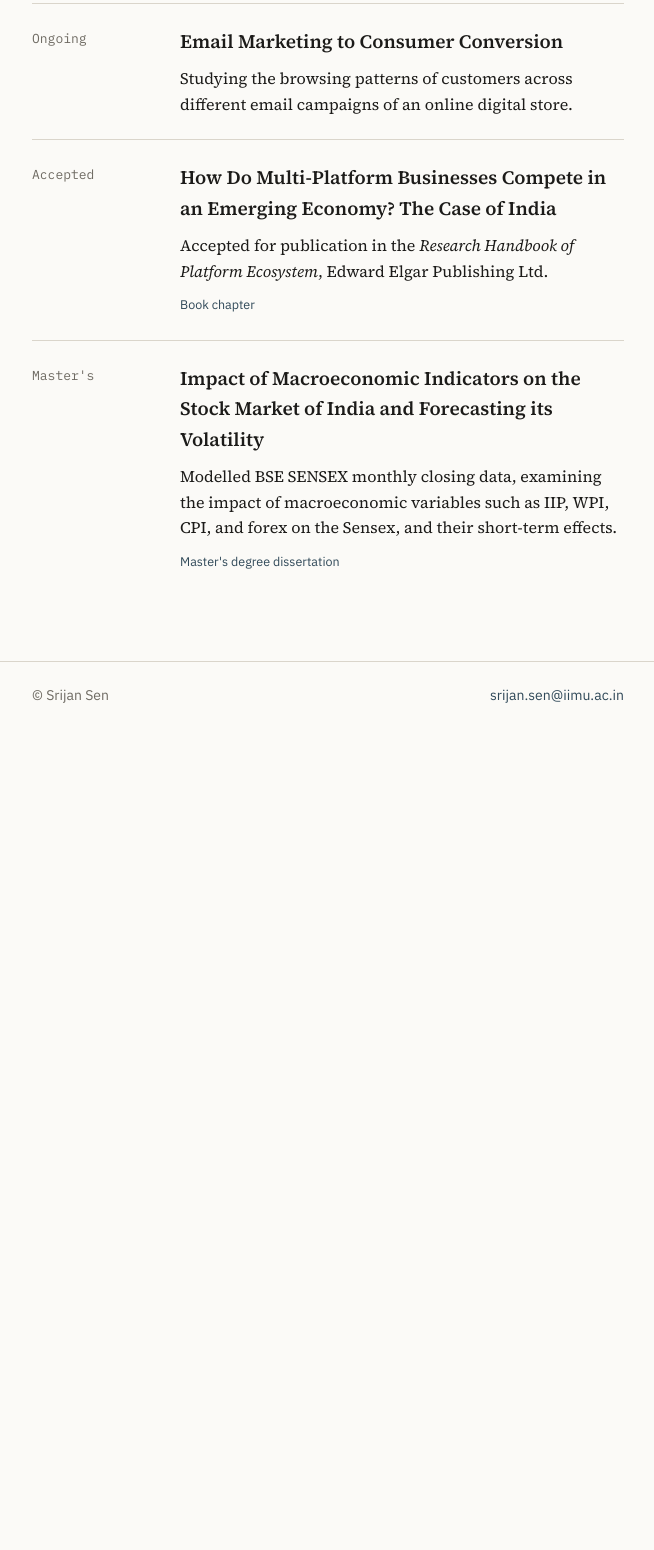
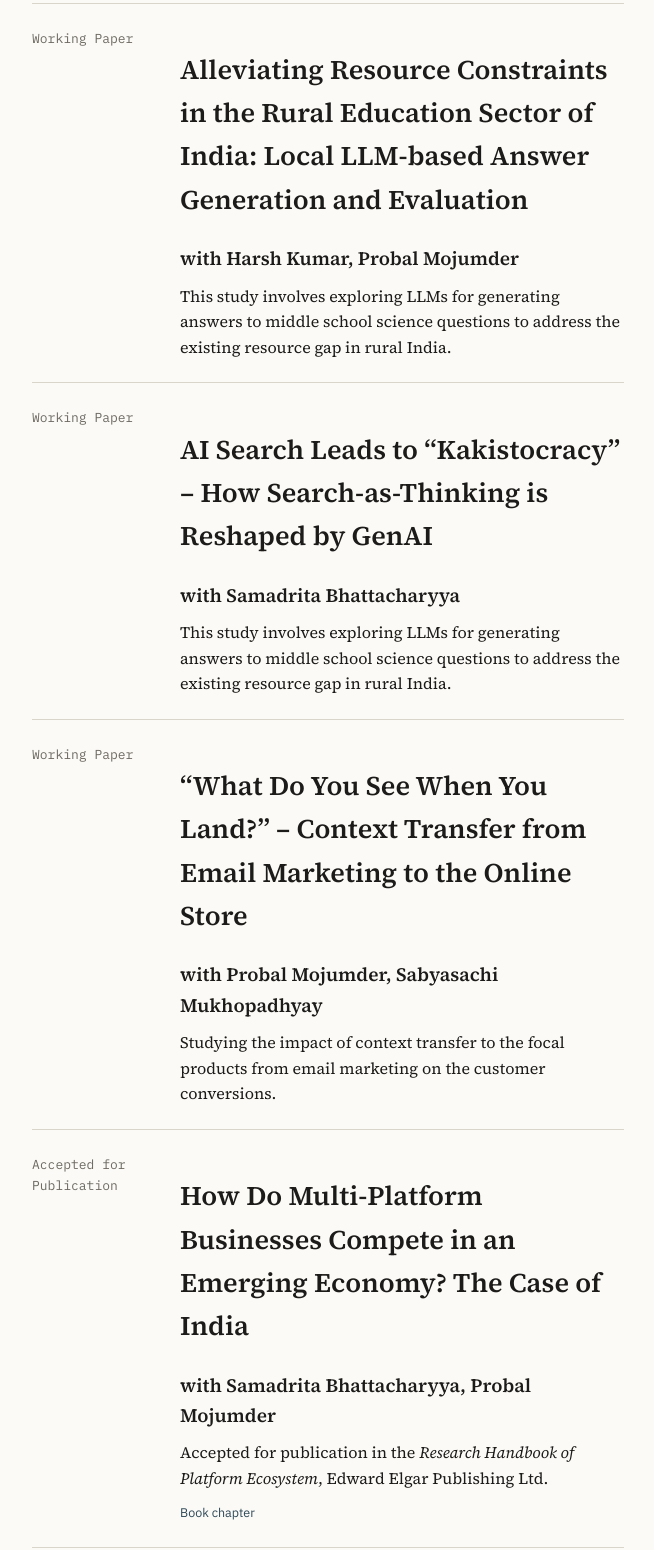
Before and after one commit to srijans1729/srijans1729.github.io, a plain HTML site: page research.html in a window 1280 px wide. Shown: the part 176-1726 px from the top of the page, without its empty margins (312-966 px from the left). Before the commit the page ends 922 px from the top, so only its background shows below. Drawn offline with Linux system fonts and the light colour scheme.

Commit message:
Update research project statuses and descriptions

```diff
--- a/research.html
+++ b/research.html
@@ -26,24 +26,44 @@
 
     <section>
       <div class="entry">
-        <div class="when">Ongoing</div>
+        <div class="when">Working Paper</div>
         <div class="what">
-          <h3>Email Marketing to Consumer Conversion</h3>
-          <p class="desc">Studying the browsing patterns of customers across different email campaigns of an online digital store.</p>
+          <h2>Alleviating Resource Constraints in the Rural Education Sector of India: Local LLM-based Answer Generation and Evaluation</h2>
+          <h3>with Harsh Kumar, Probal Mojumder</h3>
+          <p class="desc">This study involves exploring LLMs for generating answers to middle school science questions to address the existing resource gap in rural India.</p>
         </div>
       </div>
 
       <div class="entry">
-        <div class="when">Accepted</div>
+        <div class="when">Working Paper</div>
         <div class="what">
-          <h3>How Do Multi-Platform Businesses Compete in an Emerging Economy? The Case of India</h3>
+          <h2>AI Search Leads to “Kakistocracy” – How Search-as-Thinking is Reshaped by GenAI</h2>
+          <h3>with Samadrita Bhattacharyya</h3>
+          <p class="desc">This study involves exploring LLMs for generating answers to middle school science questions to address the existing resource gap in rural India.</p>
+        </div>
+      </div>
+
+      <div class="entry">
+        <div class="when">Working Paper</div>
+        <div class="what">
+          <h2>“What Do You See When You Land?” – Context Transfer from Email Marketing to the Online Store</h2>
+          <h3>with Probal Mojumder, Sabyasachi Mukhopadhyay</h3>
+          <p class="desc">Studying the impact of context transfer to the focal products from email marketing on the customer conversions.</p>
+        </div>
+      </div>
+
+      <div class="entry">
+        <div class="when">Accepted for Publication</div>
+        <div class="what">
+          <h2>How Do Multi-Platform Businesses Compete in an Emerging Economy? The Case of India</h2>
+          <h3>with Samadrita Bhattacharyya, Probal Mojumder</h3>
           <p class="desc">Accepted for publication in the <em>Research Handbook of Platform Ecosystem</em>, Edward Elgar Publishing Ltd.</p>
           <span class="tag">Book chapter</span>
         </div>
       </div>
 
       <div class="entry">
-        <div class="when">Master's</div>
+        <div class="when">Master's Thesis</div>
         <div class="what">
           <h3>Impact of Macroeconomic Indicators on the Stock Market of India and Forecasting its Volatility</h3>
           <p class="desc">Modelled BSE SENSEX monthly closing data, examining the impact of macroeconomic variables such as IIP, WPI, CPI, and forex on the Sensex, and their short-term effects.</p>
```
